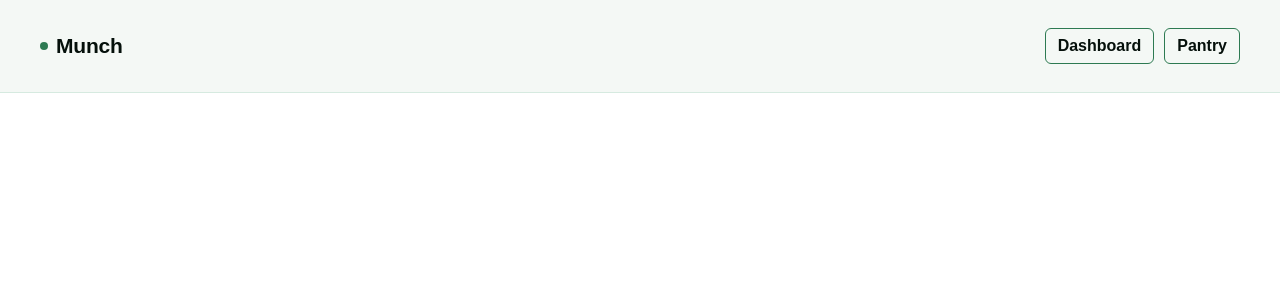
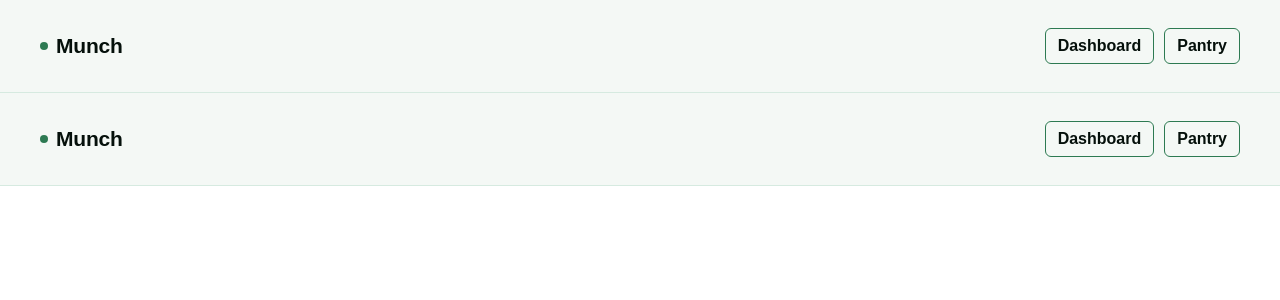
Before and after one commit to averybowers03/MunchApp, a React (Vite) app in the folder munch-frontend/: page /pages/AboutPage in a window 1280 px wide. Shown: the top 300 px of the page. Built offline with nearby package versions, Linux system fonts and the light colour scheme.

Commit message:
feat: Add both About and User page to Route so they can be displayed

```diff
--- a/munch-frontend/src/App.tsx
+++ b/munch-frontend/src/App.tsx
@@ -6,6 +6,8 @@ import Navbar from './components/Navbar'
 import { PantryProvider } from './context/PantryContext'
 import { RecipeProvider } from './context/RecipeContext'
 import './global.css'
+import AboutPage from './pages/AboutPage'
+import UserPage from './pages/UserPage'
 
 function App() {
   return (
@@ -14,8 +16,10 @@ function App() {
         <BrowserRouter>
           <Navbar />
           <Routes>
+            <Route path='/pages/AboutPage' element={<AboutPage />} />
             <Route path="/pages/Dashboard" element={<Dashboard />} />
             <Route path="/pages/PantryPage" element={<PantryPage />} />
+            <Route path='/pages/UserPage' element={<UserPage />} />
           </Routes>
         </BrowserRouter>
       </PantryProvider>
```
